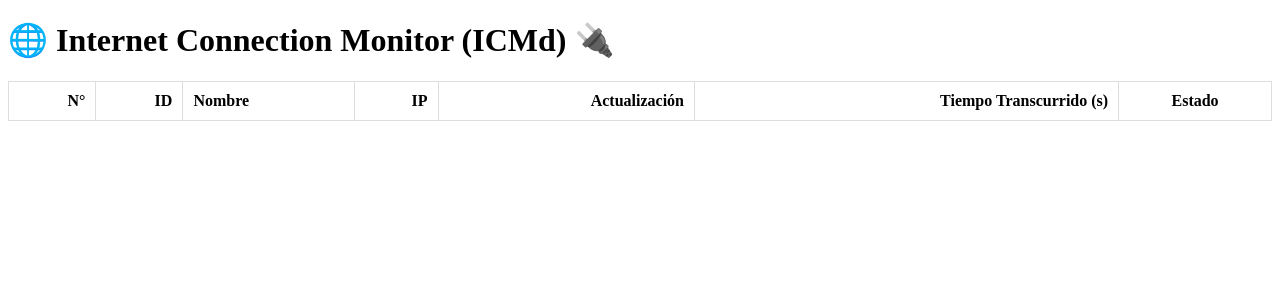
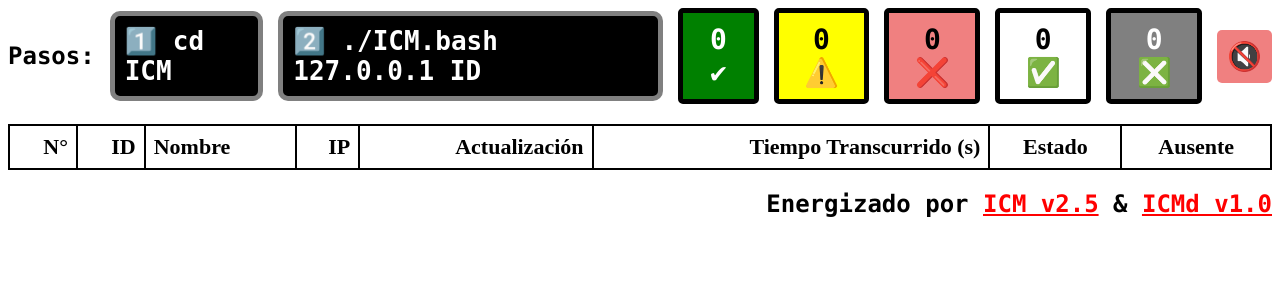
Before and after one commit to nelbren/ICMd, a Flask app: page / in a window 1280 px wide. Shown: the top 300 px of the page. Run offline with Flask 3, Linux system fonts and the light colour scheme; lists and menus that the app fills with data are empty; parts of the project's set-up code (start-up, migrations or seed data) failed here and were passed over; some libraries are stand-ins or nearby versions.

Commit message:
🍎→Miscellaneous Improvements

```diff
--- a/app.py
+++ b/app.py
@@ -3,6 +3,10 @@ from flask import Flask, render_template, request, jsonify
 from flask_socketio import SocketIO
 import time
 from canvas import getStudents
+import socket
+
+
+DEBUG = 0
 
 app = Flask(__name__)
 socketio = SocketIO(app, cors_allowed_origins="*", ssl_context=None)
@@ -11,22 +15,28 @@ socketio = SocketIO(app, cors_allowed_origins="*", ssl_context=None)
 clients_status = getStudents()  # {}
 
 
-def get_status_color(last_update):
+def get_status_row_color(last_update, status):
     elapsed = time.time() - last_update
     # print(elapsed)
     if elapsed < 25:
-        return "green"
+        return "green", status
     elif elapsed < 40:
-        return "yellow"
+        return "yellow", status
     elif elapsed < 55:
-        return "red"
+        return "red", "⌛️"
     else:
-        return "red"
+        return "red", "❌"
+
+
+def get_status_col_color(condition):
+    return "green" if condition == "✔️" else "red"
 
 
 @app.route('/')
 def index():
-    return render_template('index.html')
+    server_ip = get_server_ip()
+    # print(f"Server IP: {server_ip}")
+    return render_template('index.html', server_ip=server_ip)
 
 
 @app.route('/update', methods=['POST'])
@@ -39,17 +49,23 @@ def update():
         name = clients_status[id]["name"]
         status = data.get("status", "N/A")
         ip = request.remote_addr
+        elapsed = time.time() - timestamp
+        color, status = get_status_row_color(time.time(), status)
         client_status = {
             "row": row,
             "name": name,
             "last_update": time.time(),
             "status": status,
             "ip": ip,
+            "color": color,
+            "ignored": False
         }
-        print("🔃→", id, client_status)
+        ip_server = "127.0.0.1"
+        if DEBUG:
+            print(f"🔃➜💻{ip}🆔{id}➜🌐{ip_server}")
+        # print("client_status ->", client_status)
         clients_status[id] = client_status
-        elapsed = time.time() - timestamp
-        color = get_status_color(time.time())
+
         data = {
                     "row": row,
                     "id": id,
@@ -68,10 +84,37 @@ def update():
 @socketio.on('request_status')
 def send_status():
     """Envía el estado actualizado de los clientes con un índice de fila."""
+    ok_count = 0
+    warning_count = 0
+    critical_count = 0
+    ignore_count = 0
+    active_count = 0
+    # active_count = 0
+    # inactive_count = 0
+    # print(clients_status)
     for index, (id, info) in enumerate(clients_status.items(), start=1):
         # print("send_status - info ->", info)
         elapsed = time.time() - info["last_update"]
-        color = get_status_color(info["last_update"])
+        status = info.get("status", "N/A")
+        color, status = get_status_row_color(
+            info["last_update"], status)
+        ip = info.get("ip", "N/A")
+        if DEBUG:
+            print(f"🔃➜🌐➜💻{ip}🆔{id}")
+        # print("request_status ->", ip)
+        # print(id, info)
+        ignored = info.get("ignored", False)
+        if ignored:
+            ignore_count += 1
+        else:
+            active_count += 1
+            if color == "green":
+                ok_count += 1
+            elif color == "yellow":
+                warning_count += 1
+            elif color == "red":
+                critical_count += 1
+
         data = {
                     "row": index,
                     "id": id,
@@ -79,11 +122,41 @@ def send_status():
                     "timestamp": info["last_update"],
                     "elapsed": elapsed,
                     "color": color,
-                    "status": info["status"],
-                    "ip": info["ip"]
+                    "status": status,
+                    "ip": ip,
                 }
         socketio.emit('update_status', data)
+    # Emitir los contadores al frontend
+    # print(ok_count, warning_count, critical_count)
+    socketio.emit('update_counters', {
+        "ok": ok_count,
+        "warning": warning_count,
+        "critical": critical_count,
+        "ignore": ignore_count,
+        "active": active_count
+        # "active": active_count,
+        # "inactive": inactive_count
+    })
 
+
+@socketio.on('update_ignore_status')
+def update_ignore_status(data):
+    user_id = data.get("id")
+    ignored = data.get("ignored")
+
+    if user_id in clients_status:
+        clients_status[user_id]["ignored"] = ignored
+
+    # print('update_ignore_status', user_id, ignored)
+
+
+def get_server_ip():
+    hostname = socket.gethostname()
+    ip_list = socket.getaddrinfo(hostname, None, proto=socket.IPPROTO_TCP)
+    for ip in ip_list:
+        if ip[4][0] and not ip[4][0].startswith("127."):
+            return ip[4][0]  # Retorna la primera IP no local encontrada
+    return "127.0.0.1"  # Si no encuentra otra, retorna localhost
 
 if __name__ == '__main__':
     socketio.run(app, debug=True)
--- /dev/null
+++ b/static/index.css
@@ -0,0 +1,241 @@
+table { width: 100%; border-collapse: collapse; margin-top: 20px; }
+th, td { padding: 10px; border: 1px solid #ddd; }
+th { text-align: center; }
+td { padding: 10px; }
+.right { text-align: right; }
+.left { text-align: left; }
+.green { background-color: lightgreen; }
+.yellow { background-color: yellow; }
+.red { background-color: lightcoral; }
+
+.header-container {
+    display: flex;
+    align-items: center;  /* Alinear verticalmente */
+    gap: 15px;            /* Espacio entre el H1 y el botón */
+}
+
+#audio-toggle {
+    padding: 10px;
+    border: none;
+    font-size: 28px;
+    cursor: pointer;
+    border-radius: 5px;
+    margin-left: auto;
+}
+
+.audio-on {
+    background-color: green;
+    color: white;
+    padding: 5px;
+    border-radius: 10px;
+    border: 5px solid black;
+    padding: 15px;
+    font-size: 28px;
+}
+
+.audio-off {
+    background-color: LightCoral;
+    color: white;
+    padding: 5px;
+    border-radius: 10px;
+    border: 5px solid black;
+    padding: 15px;
+    font-size: 28px;
+}
+
+.gray-row {
+    background-color: gray !important;
+    color: white;
+}
+
+.status-green {
+    background-color: lightgreen;
+    color: white;
+}
+
+.status-yellow {
+    background-color: yellow;
+    color: black;
+}
+
+.status-red {
+    background-color: pink;
+    color: white;
+}
+
+/* Estilo para el encabezado de la tabla */
+thead tr {
+    background-color: white; /* Fondo blanco */
+    font-weight: bold; /* Texto en negrita */
+}
+
+/* Bordes y diseño general de la tabla */
+table {
+    width: 100%;
+    border-collapse: collapse;
+}
+
+th, td {
+    border: 2px solid black;
+    padding: 8px;
+}
+
+/* Asegurar que los encabezados no cambien de color con la tabla */
+th {
+    background-color: white !important;
+    font-weight: bold;
+    font-size: 22px;
+}
+
+td:nth-child(1),
+td:nth-child(2) {
+    text-align: right;
+}
+
+td:nth-child(2),
+td:nth-child(3) {  /* La tercera columna es 'Nombre' */
+    font-weight: bold;
+    font-family: "Lucida Console", "Courier New", monospace;
+}
+
+/* Alinear la IP, Actualización y Tiempo transcurrido a la derecha */
+td:nth-child(4),  /* IP (4ta columna) */
+td:nth-child(5),  /* Actualización (5ta columna) */
+td:nth-child(6) { /* Tiempo transcurrido (6ta columna) */
+    text-align: right;
+
+}
+
+/* Centrar Estado y Ausente (Checkbox) */
+td:nth-child(7),  /* Estado (7ma columna) */
+td:nth-child(8) { /* Ausente (8va columna) */
+    text-align: center;
+}
+
+.counter-box-ok {
+    display: flex;
+    justify-content: center;
+    align-items: center;
+    gap: 0px;
+    background-color: green;
+    color: white;
+    padding: 0px;
+    border-radius: 5px;
+    border: 5px solid black;
+    font-size: 28px; /* Hace la letra más grande */
+    font-weight: bold;
+    text-align: center;
+    font-family: "Lucida Console", "Courier New", monospace;
+}
+
+.counter-box-warning {
+    display: flex;
+    justify-content: center;
+    align-items: center;
+    gap: 0px;
+    background-color: yellow;
+    padding: 0px;
+    border-radius: 5px;
+    border: 5px solid black;
+    font-size: 28px; /* Hace la letra más grande */
+    font-weight: bold;
+    text-align: center;
+    font-family: "Lucida Console", "Courier New", monospace;
+}
+
+.counter-box-critical {
+    display: flex;
+    justify-content: center;
+    align-items: center;
+    gap: 0px;
+    background-color: LightCoral;
+    color: black;
+    padding: 0px;
+    border-radius: 5px;
+    border: 5px solid black;
+    font-size: 28px; /* Hace la letra más grande */
+    font-weight: bold;
+    text-align: center;
+    font-family: "Lucida Console", "Courier New", monospace;
+}
+
+.counter-box-ignore {
+    display: flex;
+    justify-content: center;
+    align-items: center;
+    gap: 0px;
+    background-color: gray;
+    color: white;
+    padding: 0px;
+    border-radius: 5px;
+    border: 5px solid black;
+    font-size: 28px; /* Hace la letra más grande */
+    font-weight: bold;
+    text-align: center;
+    font-family: "Lucida Console", "Courier New", monospace;
+}
+
+.counter-box-active {
+    display: flex;
+    justify-content: center;
+    align-items: center;
+    gap: 0px;
+    background-color: white;
+    color: black;
+    padding: 0px;
+    border-radius: 5px;
+    border: 5px solid black;
+    font-size: 28px; /* Hace la letra más grande */
+    font-weight: bold;
+    text-align: center;
+    font-family: "Lucida Console", "Courier New", monospace;
+}
+
+.counter-item {
+    padding: 10px 15px;
+    border-radius: 5px;
+}
+
+.code-box {
+    display: flex;
+    justify-content: center;
+    align-items: center;
+    gap: 20px;
+    background-color: black;
+    padding: 10px;
+    border-radius: 10px;
+    border: 5px solid gray;
+    font-size: 26px; /* Hace la letra más grande */
+    font-weight: bold;
+    text-align: left;
+    color: white;
+}
+
+h1 {
+    font-weight: bold;
+    font-size: 42px;
+    font-family: "Lucida Console", "Courier New", monospace;
+}
+
+h2 {
+    font-weight: bold;
+    font-size: 24px;
+    font-family: "Lucida Console", "Courier New", monospace;
+    text-align: right;
+}
+
+.icmd-box {
+    display: flex;
+    justify-content: center;
+    align-items: right;
+    font-size: 24px; /* Hace la letra más grande */
+    font-weight: bold;
+    text-align: right;
+    color: black;
+    font-family: "Lucida Console", "Courier New", monospace;
+}
+
+a {
+    color: red;
+    font-weight: bold;
+}
--- /dev/null
+++ b/static/index.js
@@ -0,0 +1,206 @@
+var audioEnabled = false;
+var audioButton = document.getElementById("audio-toggle");
+
+function enableAudio() {
+    if (!audioEnabled) {
+        document.getElementById("alert-sound").play().catch(() => {});
+        audioEnabled = true;
+        updateAudioButton();
+    }
+}
+
+function updateAudioButton() {
+    if (audioEnabled) {
+        audioButton.textContent = "🔊";
+        audioButton.classList.remove("audio-off");
+        audioButton.classList.add("audio-on");
+    } else {
+        audioButton.textContent = "🔇";
+        audioButton.classList.remove("audio-on");
+        audioButton.classList.add("audio-off");
+    }
+}
+
+var socket = io();
+var alertSound = document.getElementById("alert-sound");
+
+socket.on('update_status', function(data) {
+    let table = document.getElementById("clients-table");
+    let row = document.getElementById("client-" + data.id);
+    let now = new Date();
+
+    let formattedTime = "N/A";
+    let elapsedText = "N/A";
+    let elapsedSeconds = 0;
+
+    if (data.timestamp) {
+        let timestamp = new Date(data.timestamp * 1000);
+        formattedTime = timestamp.toLocaleTimeString('es-ES', { hour12: false }).padStart(8, '0');
+        elapsedSeconds = Math.floor((now - timestamp) / 1000);
+        elapsedText = elapsedSeconds + "s";
+    }
+
+    if (!row) {
+        row = table.insertRow();
+        row.id = "client-" + data.id;
+        row.insertCell(0).textContent = table.rows.length;  // Número de fila
+        row.insertCell(1).textContent = data.id;  // ID del usuario
+        row.insertCell(2).textContent = data.name || "Desconocido";  // Nombre
+        row.insertCell(3).textContent = data.ip || "N/A";  // IP
+        row.insertCell(4).textContent = formattedTime;  // Última actualización
+        row.insertCell(5).textContent = elapsedText;  // Tiempo transcurrido
+        row.insertCell(6).textContent = data.status || "❌";  // Estado
+
+        // Celda de Ignorar con checkbox
+        let ignoreCell = row.insertCell(7);
+        let checkbox = document.createElement("input");
+        checkbox.type = "checkbox";
+        checkbox.checked = getIgnoreStatus(data.id);
+        checkbox.onchange = function() {
+            //setIgnoreStatus(data.id, checkbox.checked);
+            updateBackgroundColor();
+        };
+        // var d = document.getElementById("test");  //   Javascript
+        checkbox.className = "ignore-checkbox";
+        checkbox.setAttribute('data-user-id' , data.id);
+
+        //console.log('CHECKBOX->', checkbox)
+
+
+        ignoreCell.appendChild(checkbox);
+    } else {
+        row.cells[1].textContent = data.id;
+        row.cells[2].textContent = data.name || "Desconocido";
+        row.cells[3].textContent = data.ip || "N/A";
+        row.cells[4].textContent = formattedTime;
+        row.cells[5].textContent = elapsedText;
+        row.cells[6].textContent = data.status || "❌";
+    }
+
+    let isIgnored = getIgnoreStatus(data.id);
+    // console.log("--->", data.id, isIgnored);
+    // Aplicar color a toda la fila o ponerla en gris si está ignorado
+    row.className = isIgnored ? "gray-row" : data.color;
+
+    // Aplicar color al campo de Estado
+    let statusCell = row.cells[6];
+    if (!isIgnored) {
+        if (data.status === "✔️") {
+            statusCell.className = "status-green";
+        } else {
+            if (data.status === "🌐")
+                statusCell.className = "status-red";
+            else
+                statusCell.className = "status-yellow";
+            if (!isIgnored && audioEnabled) {
+                // console.log("alertSound.play ->", statusCell);
+                alertSound.play().catch(err => console.warn("Error al reproducir sonido:", err));
+            }
+        }
+    }
+
+    updateBackgroundColor();
+});
+
+function updateBackgroundColor() {
+    let statusCells = document.querySelectorAll("#clients-table td:nth-child(7)");
+    let hasRed = false, hasYellow = false;
+
+    statusCells.forEach(cell => {
+        let row = cell.parentNode;
+        let isIgnored = row.querySelector("input[type='checkbox']").checked;
+        let statusCell = row.cells[6];
+
+        // xalert(cell.className)
+        // console.log("cell.className -> ", cell.className);
+        if (isIgnored) {
+            row.className = "gray-row"
+            statusCell.className  = "gray-row"
+        } else {
+            if (cell.className === "status-red") {
+                hasRed = true;
+            } else if (cell.className === "status-yellow") {
+                hasYellow = true;
+            }
+        }
+    });
+
+    if (hasRed) {
+        document.body.style.backgroundColor = "pink";
+    } else if (hasYellow) {
+        document.body.style.backgroundColor = "Khaki";
+    } else {
+        document.body.style.backgroundColor = "PaleGreen"; // "green";
+    }
+}
+
+function getIgnoreStatus(userId) {
+    //return localStorage.getItem("ignore_" + userId) === "true";
+    let ignoredUsers = JSON.parse(localStorage.getItem("ignoredUsers")) || {};
+    // console.log("getIgnoreStatus ->", userId, ignoredUsers[userId]);
+    return ignoredUsers[userId];
+}
+
+function setIgnoreStatus(userId, status) {
+    //localStorage.setItem("ignore_" + userId, status);
+}
+
+socket.on('update_counters', function(data) {
+    document.getElementById("ok-count").innerText = `${data.ok} ✔`;
+    document.getElementById("warning-count").innerText = `${data.warning} ⚠️`;
+    document.getElementById("critical-count").innerText = `${data.critical} ❌`;
+    document.getElementById("ignore-count").innerText = `${data.ignore} ❎`;
+    document.getElementById("active-count").innerText = `${data.active} ✅`;
+});
+
+document.addEventListener("change", function (event) {
+    if (event.target.classList.contains("ignore-checkbox")) {
+        let userId = event.target.dataset.userId;
+        let isIgnored = event.target.checked;
+
+        // Guardar en localStorage
+        let ignoredUsers = JSON.parse(localStorage.getItem("ignoredUsers")) || {};
+        ignoredUsers[userId] = isIgnored;
+        localStorage.setItem("ignoredUsers", JSON.stringify(ignoredUsers));
+
+        // Enviar la actualización al backend
+        socket.emit("update_ignore_status", { id: userId, ignored: isIgnored });
+    }
+});
+
+document.addEventListener("DOMContentLoaded", function () {
+    actualizarCheckboxes();
+});
+
+/*
+socket.on("update_table", function (data) {
+    console.log("update_table");
+    setTimeout(actualizarCheckboxes, 500); // Espera 500ms para asegurarte de que los elementos estén en el DOM
+});
+*/
+
+function actualizarCheckboxes() {
+    // console.log("actualizarCheckboxes");
+    let ignoredUsers = JSON.parse(localStorage.getItem("ignoredUsers")) || {};
+
+    for (let userId in ignoredUsers) {
+        let checkbox = document.querySelector(`.ignore-checkbox[data-user-id='${userId}']`);
+
+        if (checkbox) {
+            isIgnored = ignoredUsers[userId];
+            // console.log("fijando ->", userId, isIgnored);
+            checkbox.checked = ignoredUsers[userId];
+            // Enviar la actualización al backend
+            socket.emit("update_ignore_status", { id: userId, ignored: isIgnored });
+        } else {
+            console.warn(`Checkbox para el usuario ${userId} no encontrado.`);
+        }
+    }
+}
+
+socket.emit('request_status');
+
+// Actualizar la tabla cada 5 segundos
+setInterval(() => { socket.emit('request_status'); }, 5000);
+
+setTimeout(actualizarCheckboxes, 500);
--- a/templates/index.html
+++ b/templates/index.html
@@ -3,22 +3,44 @@
 <head>
     <meta charset="UTF-8">
     <meta name="viewport" content="width=device-width, initial-scale=1.0">
-    <title>🌐 Internet Connection Monitor (ICMd) 🔌</title>
+    <title>🌐 Internet Connection Monitor (ICMd) 🔌 v1.0</title>
     <script src="https://cdnjs.cloudflare.com/ajax/libs/socket.io/4.4.1/socket.io.js"></script>
-    <style>
-        table { width: 100%; border-collapse: collapse; margin-top: 20px; }
-        th, td { padding: 10px; border: 1px solid #ddd; }
-        th { text-align: center; }
-        td { padding: 10px; }
-        .right { text-align: right; }
-        .left { text-align: left; }
-        .green { background-color: lightgreen; }
-        .yellow { background-color: yellow; }
-        .red { background-color: lightcoral; }
-    </style>
+    <link rel="stylesheet" href="{{ url_for('static', filename='index.css') }}">
 </head>
-<body>
-    <h1>🌐 Internet Connection Monitor (ICMd) 🔌</h1>
+<body onclick="enableAudio()" onkeydown="enableAudio()">
+    <audio id="alert-sound" src="{{ url_for('static', filename='attention_tone_sm30-96953.mp3') }}" allow="autoplay"></audio>
+    <div class="header-container">
+        <div class="icmd-box">
+            Pasos:
+        </div>
+        <div class="code-box">
+            <code>
+                1️⃣ cd ICM
+            </code>
+        </div>
+        <div class="code-box">
+            <code>
+                2️⃣ ./ICM.bash {{ server_ip }} ID
+            </code>
+        </div>
+        <!-- Contadores -->
+        <div class="counter-box-ok">
+            <div class="counter-item" id="ok-count">0 ✔</div>
+        </div>
+        <div class="counter-box-warning">
+            <div class="counter-item" id="warning-count">0 ⚠️</div>
+        </div>
+        <div class="counter-box-critical">
+            <div class="counter-item" id="critical-count">0 ❌</div>
+        </div>
+        <div class="counter-box-active">
+            <div class="counter-item" id="active-count">0 ✅</div>
+        </div>
+        <div class="counter-box-ignore">
+            <div class="counter-item" id="ignore-count">0 ❎</div>
+        </div>
+        <button id="audio-toggle" onclick="enableAudio()" class="audio-off">🔇 </button>
+    </div>
     <table>
         <thead>
             <tr>
@@ -29,56 +51,12 @@
                 <th class="right">Actualización</th>
                 <th class="right">Tiempo Transcurrido (s)</th>
                 <th class="center">Estado</th>
+                <th class="center">Ausente</th>
             </tr>
         </thead>
-        <tbody id="clients"></tbody>
+        <tbody id="clients-table"></tbody>
     </table>
-
-    <script>
-        const socket = io();
-        socket.emit('request_status');
-
-        function formatTimestamp(timestamp) {
-            if (timestamp === 0) return "N/A";
-            const date = new Date(timestamp * 1000);
-            const hours = String(date.getHours()).padStart(2, '0');
-            const minutes = String(date.getMinutes()).padStart(2, '0');
-            const seconds = String(date.getSeconds()).padStart(2, '0');
-            return `${hours}:${minutes}:${seconds}`;
-        }
-
-        socket.on('update_status', function(data) {
-            let row = document.getElementById(`client-${data.id}`);
-            if (!row) {
-                row = document.createElement('tr');
-                row.id = `client-${data.id}`;
-                row.innerHTML = `
-                    <td id="row-${data.id}" class="right"></td>
-                    <td id="id-${data.id}" class="right"></td>
-                    <td id="name-${data.id}" class="left"></td>
-                    <td id="ip-${data.id}" class="right"></td>
-                    <td id="timestamp-${data.id}" class="right"></td>
-                    <td id="elapsed-${data.id}" class="right"></td>
-                    <td id="status-${data.id}" class="center"></td>
-                `;
-                document.getElementById('clients').appendChild(row);
-            }
-
-            // Asignar valores a las celdas
-            document.getElementById(`row-${data.id}`).innerText = data.row;
-            document.getElementById(`id-${data.id}`).innerText = data.id;
-            document.getElementById(`name-${data.id}`).innerText = data.name || "N/A";
-            document.getElementById(`ip-${data.id}`).innerText = data.ip || "N/A";
-            document.getElementById(`timestamp-${data.id}`).innerText = formatTimestamp(data.timestamp);
-            document.getElementById(`elapsed-${data.id}`).innerText = data.timestamp === 0 ? "N/A" : data.elapsed.toFixed(1);
-            document.getElementById(`status-${data.id}`).innerText = data.status || "Desconocido";
-
-            // Aplicar color a toda la fila
-            row.className = data.color;
-        });
-
-        // Actualizar la tabla cada 5 segundos
-        setInterval(() => { socket.emit('request_status'); }, 5000);
-    </script>
+    <script src="{{ url_for('static', filename='index.js') }}" type="text/javascript" defer></script>
+    <h2>Energizado por <a href="https://github.com/nelbren/ICM" target="_blank">ICM v2.5</a> & <a href="https://github.com/nelbren/ICMd" target="_blank">ICMd v1.0</a></h2>
 </body>
 </html>
```
Also changed, not shown: canvas.py (+6 -2 lines), 1 other file.
